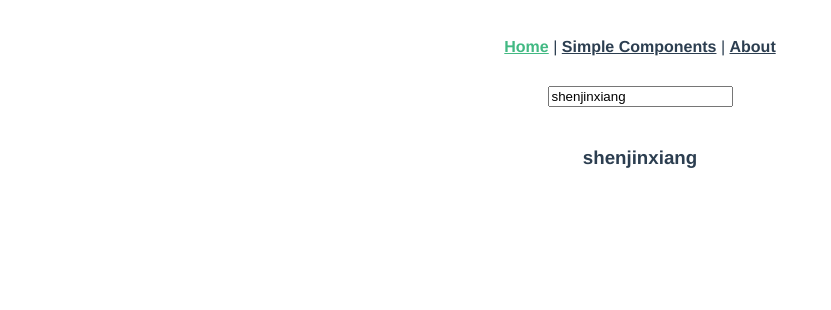
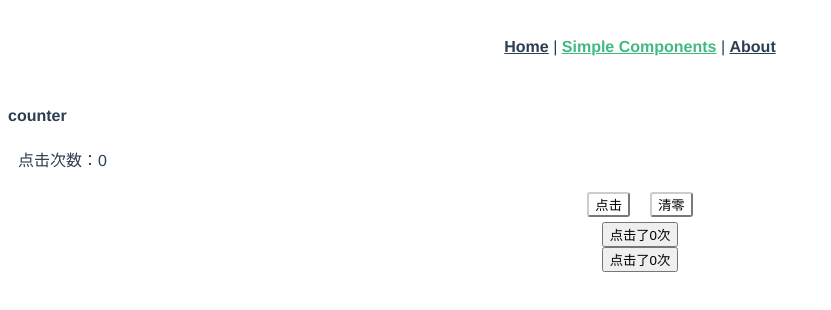
Before and after one commit to ShenJinXiang/vue, a Vue app in the folder exam/cli-01/: page /simple in a window 1280 px wide. Shown: the top 310 px of the page, without its empty margins (0-831 px from the left). Built offline with nearby package versions, Linux system fonts and the light colour scheme.

Commit message:
button-counter

```diff
--- /dev/null
+++ b/exam/cli-01/src/components/buttonCounter.vue
@@ -0,0 +1,15 @@
+<template>
+  <div class="button-counter">
+    <button @click="count++" >点击了{{count}}次</button>
+  </div>
+</template>
+
+<script>
+export default {
+  data() {
+    return {
+      count: 0,
+    };
+  },
+};
+</script>
--- a/exam/cli-01/src/router/index.js
+++ b/exam/cli-01/src/router/index.js
@@ -26,6 +26,7 @@ const routes = [
 ];
 
 const router = new VueRouter({
+  mode: 'history',
   routes,
 });
 
--- a/exam/cli-01/src/views/Simple.vue
+++ b/exam/cli-01/src/views/Simple.vue
@@ -2,18 +2,21 @@
   <div class="simple-coms">
     <h4>counter</h4>
     <counter />
-    <counter />
+    <buttonCounter />
+    <buttonCounter />
   </div>
 </template>
 
 <script>
 // @ is an alias to /src
 import counter from '@/components/counter.vue';
+import buttonCounter from '@/components/buttonCounter.vue';
 
 export default {
   name: 'Home',
   components: {
     counter,
+    buttonCounter,
   },
 };
 </script>
```
